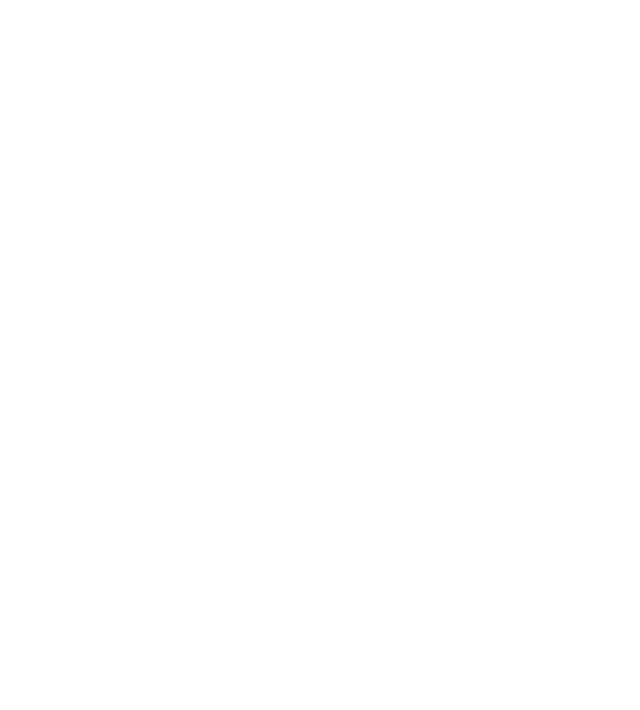
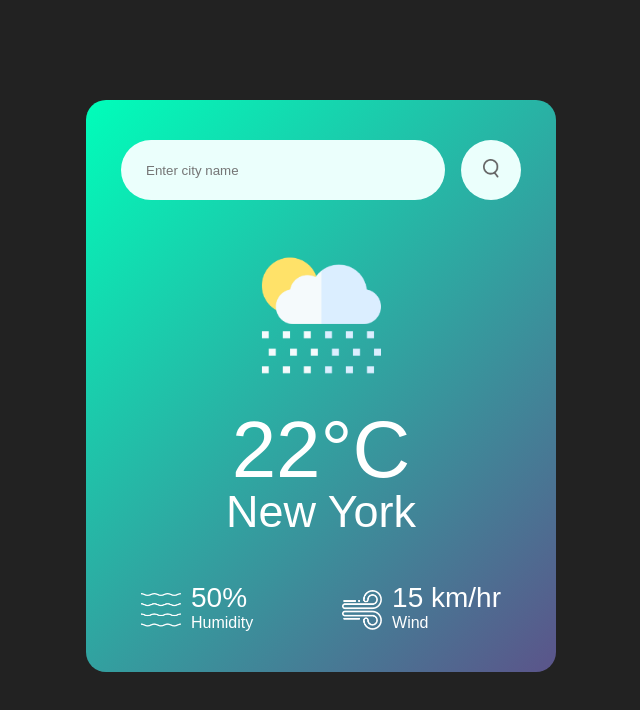
Before and after one commit to asutosh-das/weather-app, a plain HTML site: page index.html in a window 1280 px wide. Shown: the whole page, without its empty margins (319-959 px from the left). Drawn offline with Linux system fonts and the light colour scheme.

Commit message:
elements and css needed

```diff
--- a/index.html
+++ b/index.html
@@ -7,6 +7,33 @@
     <link rel="stylesheet" href="styles.css">
 </head>
 <body>
+    <div class="card">
+        <div class="search">
+            <input type="text" placeholder="Enter city name" spellcheck="false">
+            <button><img src="images/search.png" alt=""></button>
+        </div>
+        <div class="weather">
+            <img src="images/rain.png" class="weather-icon">
+            <h1 class="temp">22°C</h1>
+            <h2 class="city">New York</h2>
+            <div class="details">
+                <div class="col">
+                    <img src="images/humidity.png" alt="">
+                    <div>
+                        <p class="humidity">50%</p>
+                        <p>Humidity</p>
+                    </div>
+                </div>
+                <div class="col">
+                    <img src="images/wind.png" alt="">
+                    <div>
+                        <p class="wind">15 km/hr</p>
+                        <p>Wind</p>
+                    </div>
+                </div>
+            </div>
+        </div>
+    </div>
     <script src=""></script>
 </body>
 </html>
--- a/styles.css
+++ b/styles.css
@@ -0,0 +1,93 @@
+*{
+    margin: 0;
+    padding: 0;
+    font-family: 'Poppins', sans-serif;
+    box-sizing: border-box;
+}
+body{
+    background: #222;
+    color: white;
+}
+.card{
+    width: 90%;
+    max-width: 470px;
+    background: linear-gradient(135deg, #00feba, #5b548a);
+    margin: 100px auto 0;
+    border-radius: 20px;
+    padding: 40px 35px;
+    text-align: center;
+}
+
+.search{
+    width: 100%;
+    display: flex;
+    align-items: center;
+    justify-content: space-between;
+
+}
+
+.search input{
+    border: 0;
+    outline: 0;
+    background: #ebfffc;
+    color: #555;
+    padding: 10px 25px;
+    height: 60px;
+    border-radius: 30px;
+    flex:1;
+    margin-right: 16px;
+    fonr-size: 18px;
+}
+
+.search button{
+    border: 0;
+    outline: 0;
+    background: #ebfffc;
+    border-radius: 50%;
+    width: 60px;
+    height: 60px;
+    cursor: pointer;
+}
+
+.search button img{
+    width: 16px;
+}
+
+.weather-icon{
+    width: 170px;
+    margin-top: 30px;
+}
+
+.weather h1{
+    font-weight: 500;
+    font-size: 80px;
+}
+.weather h2{
+    font-weight: 400;
+    font-size: 45px;
+    margin-top: -10px;
+}
+
+.details{
+    display: flex;
+    align-items: center;
+    justify-content: space-between;
+    padding: 0 20px;
+    margin-top: 50px;
+}
+
+.col{
+    display: flex;
+    align-items: center;
+    text-align: left;
+}
+
+.col img{
+    width: 40px;
+    margin-right: 10px;
+}
+
+.humidity, .wind{
+    font-size: 28px;
+    margin-top: -6px;
+}
```
